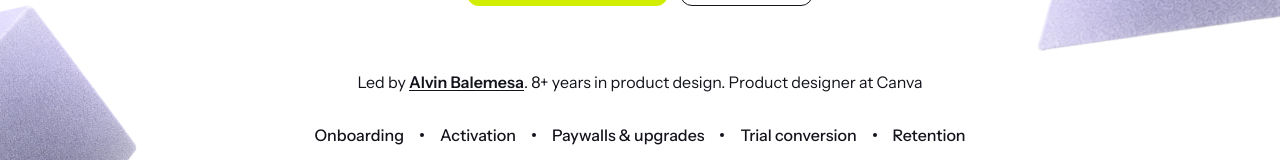
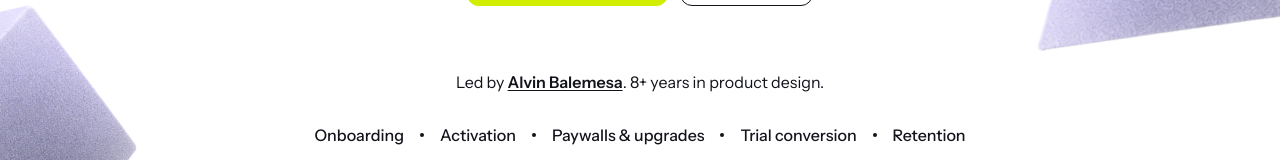
Before and after one commit to alvinb-dev/softground, a Next.js app: page / in a window 1280 px wide. Shown: the part 528-688 px from the top of the page. Built offline with nearby package versions, Linux system fonts and the light colour scheme; no server answers.

Commit message:
Remove the Canva title from the hero credit line.
The line now ends at 8+ years in product design.

Co-authored-by: alvinb-dev <alvinb-dev@users.noreply.github.com>

```diff
--- a/components/hero.tsx
+++ b/components/hero.tsx
@@ -58,7 +58,7 @@ export function Hero() {
           <a href="#about" className="font-semibold underline decoration-ink underline-offset-2">
             Alvin Balemesa
           </a>
-          . 8+ years in product design. Product designer at Canva
+          . 8+ years in product design.
         </p>
         <ul className="flex flex-wrap items-center justify-center">
           {categories.map((category, index) => (
```
